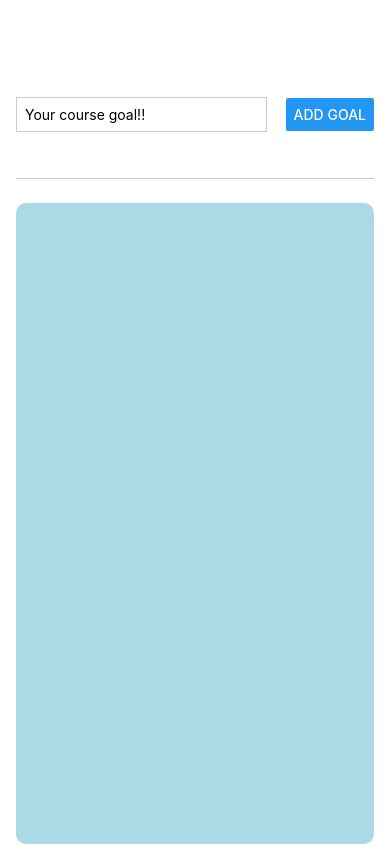
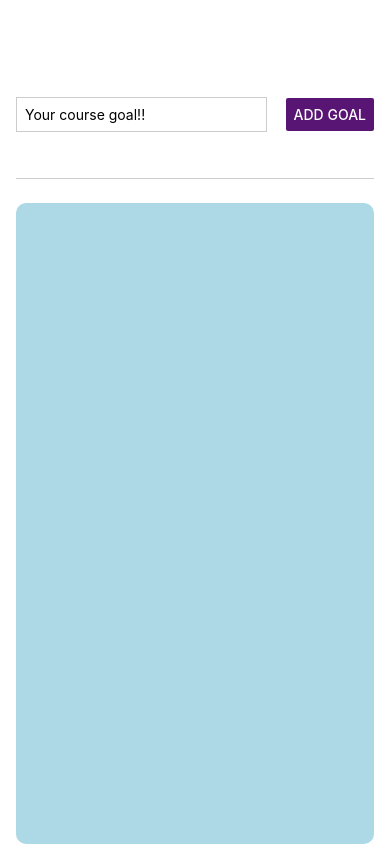
Before and after one commit to ranaawais0303/FirstReactApp, a React Native app: screen / in a window 390 px wide. Built offline with nearby package versions, Linux system fonts and the light colour scheme.

Commit message:
button color

```diff
--- a/components/GoalInput.js
+++ b/components/GoalInput.js
@@ -19,7 +19,7 @@
         onChangeText={goalInputHandler}
         value={enteredGoalText}
       />
-      <Button title="Add Goal" onPress={addGoalHandler} />
+      <Button title="Add Goal" onPress={addGoalHandler} color="#581574" />
     </View>
   );
 }
```
